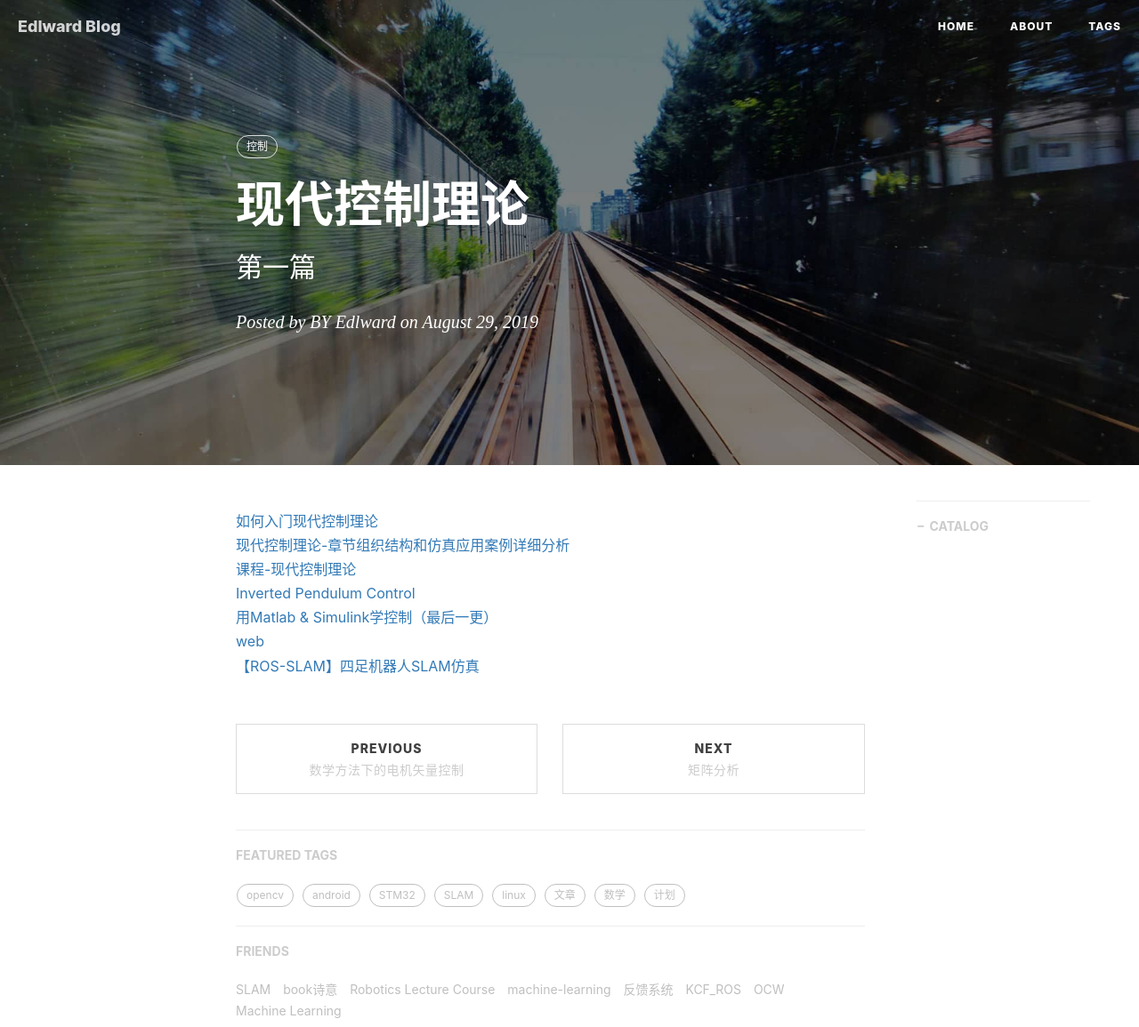
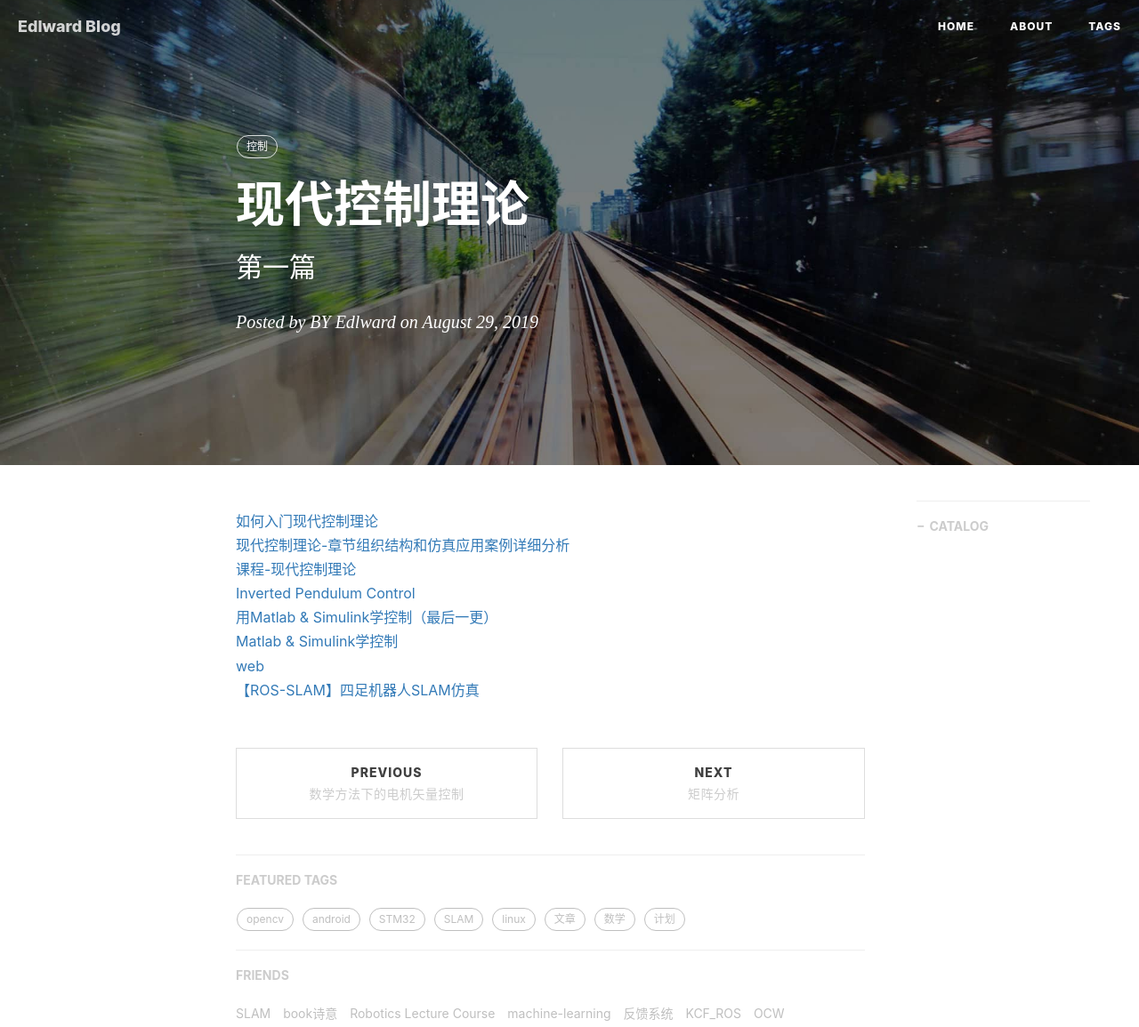
Before and after one commit to gary-robotics/dlward, a Jekyll site: the page built from _posts/2019-09-28-现代控制理论-2019.markdown, in a window 1280 px wide, cut to the strip 0-1155 px from the top of the page. Shown: the whole strip at 89% size. Built offline with Jekyll 4.4.1, drawn with Linux system fonts in a browser that asks for light colours; nearby versions of some CDN libraries; comment, search, counter and statistics services are not loaded.

Commit message:
Update 2019-09-28-现代控制理论-2019.markdown

```diff
--- a/_posts/2019-09-28-现代控制理论-2019.markdown
+++ b/_posts/2019-09-28-现代控制理论-2019.markdown
@@ -14,5 +14,6 @@ tags:                               #标签
 [课程-现代控制理论](https://blog.csdn.net/ZhangRelay/article/category/6161998)
 [Inverted Pendulum Control](https://cloud.tencent.com/developer/article/1414650)
 [用Matlab & Simulink学控制（最后一更）](https://zhuanlan.zhihu.com/p/42937186)
+[Matlab & Simulink学控制](https://zhuanlan.zhihu.com/control-system)
 [web](http://ctms.engin.umich.edu/CTMS/index.php?example=InvertedPendulum&section=SystemAnalysis)
 [【ROS-SLAM】四足机器人SLAM仿真](https://zhuanlan.zhihu.com/p/63061134)
```
